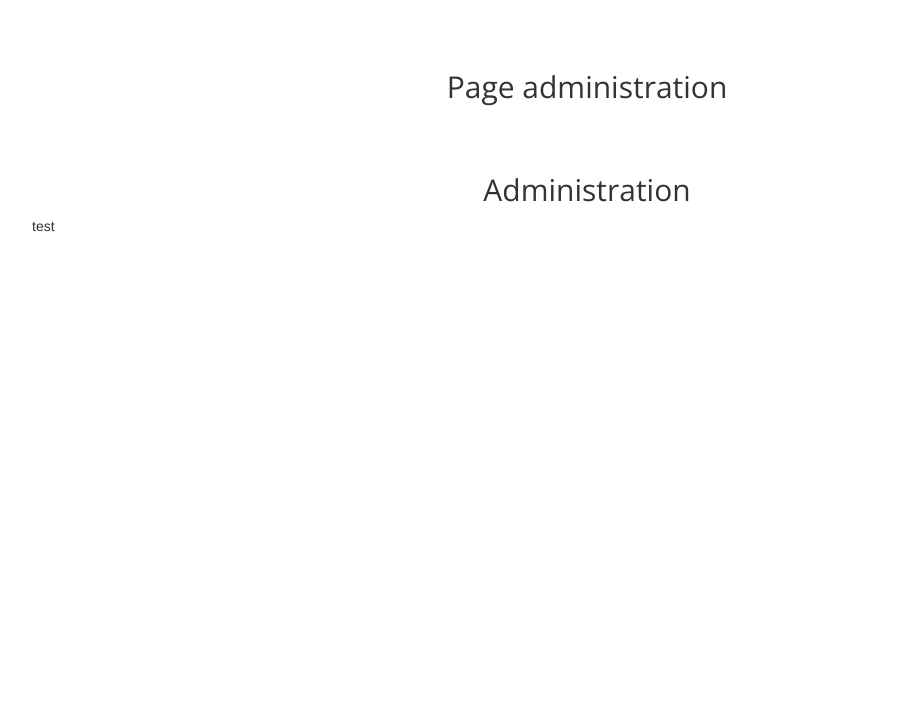
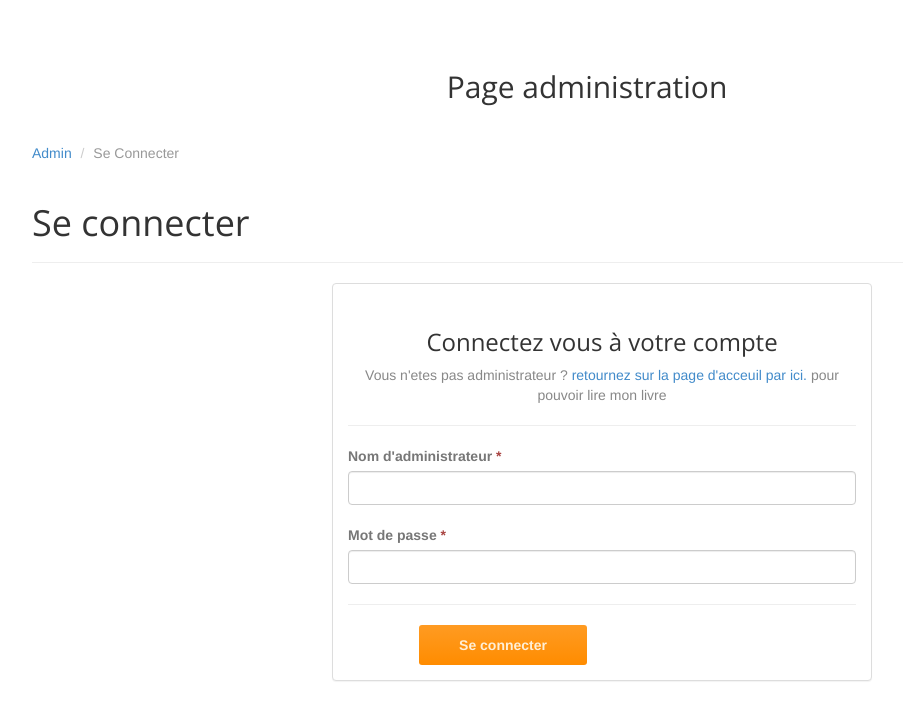
Before and after one commit to nicolasdugit/projets_OC-BlogEcrivain, a PHP site: page /admin/index.php in a window 1280 px wide. Shown: the top 720 px of the page, without its empty margins (53-956 px from the left). Run offline with PHP 8.4, Linux system fonts and the light colour scheme; some libraries are stand-ins or nearby versions.

Commit message:
creation page connection administrateur

```diff
--- a/admin/controller/backend.php
+++ b/admin/controller/backend.php
@@ -4,3 +4,8 @@ function adminIndex()
 {
     require('view/backend/adminView.php');
 }
+
+function adminConnection()
+{
+    require('view/backend/adminConnectionView.php');
+}
--- a/admin/index.php
+++ b/admin/index.php
@@ -4,7 +4,7 @@ require('controller/backend.php');
 
 try {
 
-        adminIndex();
+        adminConnection();
 
 }
 catch(Exception $e) {
--- /dev/null
+++ b/admin/view/backend/adminConnectionView.php
@@ -0,0 +1,58 @@
+<?php $title = "PAGE ADMIN - connection" ?>
+
+<?php ob_start(); ?>
+
+<div class="container">
+
+        <ol class="breadcrumb">
+            <li><a href="index.php">Admin</a></li>
+            <li class="active">Se Connecter</li>
+        </ol>
+
+        <div class="row">
+
+            <!-- Article main content -->
+            <article class="col-xs-12 maincontent">
+                <header class="page-header">
+                    <h1 class="page-title">Se connecter</h1>
+                </header>
+
+                <div class="col-md-6 col-md-offset-3 col-sm-8 col-sm-offset-2">
+                    <div class="panel panel-default">
+                        <div class="panel-body">
+                            <h3 class="thin text-center">Connectez vous à votre compte</h3>
+                            <p class="text-center text-muted">Vous n'etes pas administrateur ? <a href="index.php">retournez sur la page d'acceuil par ici.</a> pour pouvoir lire mon livre</p>
+                            <hr>
+
+                            <form action="index.php?action=connection" method="post">
+                                <div class="top-margin">
+                                    <label for="pseudo" >Nom d'administrateur <span class="text-danger">*</span></label>
+                                    <input type="text" class="form-control" id="pseudo" name="pseudo" required>
+                                </div>
+                                <div class="top-margin">
+                                    <label for="pass">Mot de passe <span class="text-danger">*</span></label>
+                                    <input type="password" class="form-control" name="pass" id="pass" required>
+                                </div>
+
+                                <hr>
+
+                                <div class="row">
+                                    <div class="col-lg-6 text-right">
+                                        <button class="btn btn-action" type="submit">Se connecter</button>
+                                    </div>
+                                </div>
+                            </form>
+                        </div>
+                    </div>
+
+                </div>
+
+            </article>
+            <!-- /Article -->
+
+        </div>
+    </div>  <!-- /container -->
+
+<?php $content = ob_get_clean(); ?>
+
+<?php require('view/backend/template.php'); ?>
```
